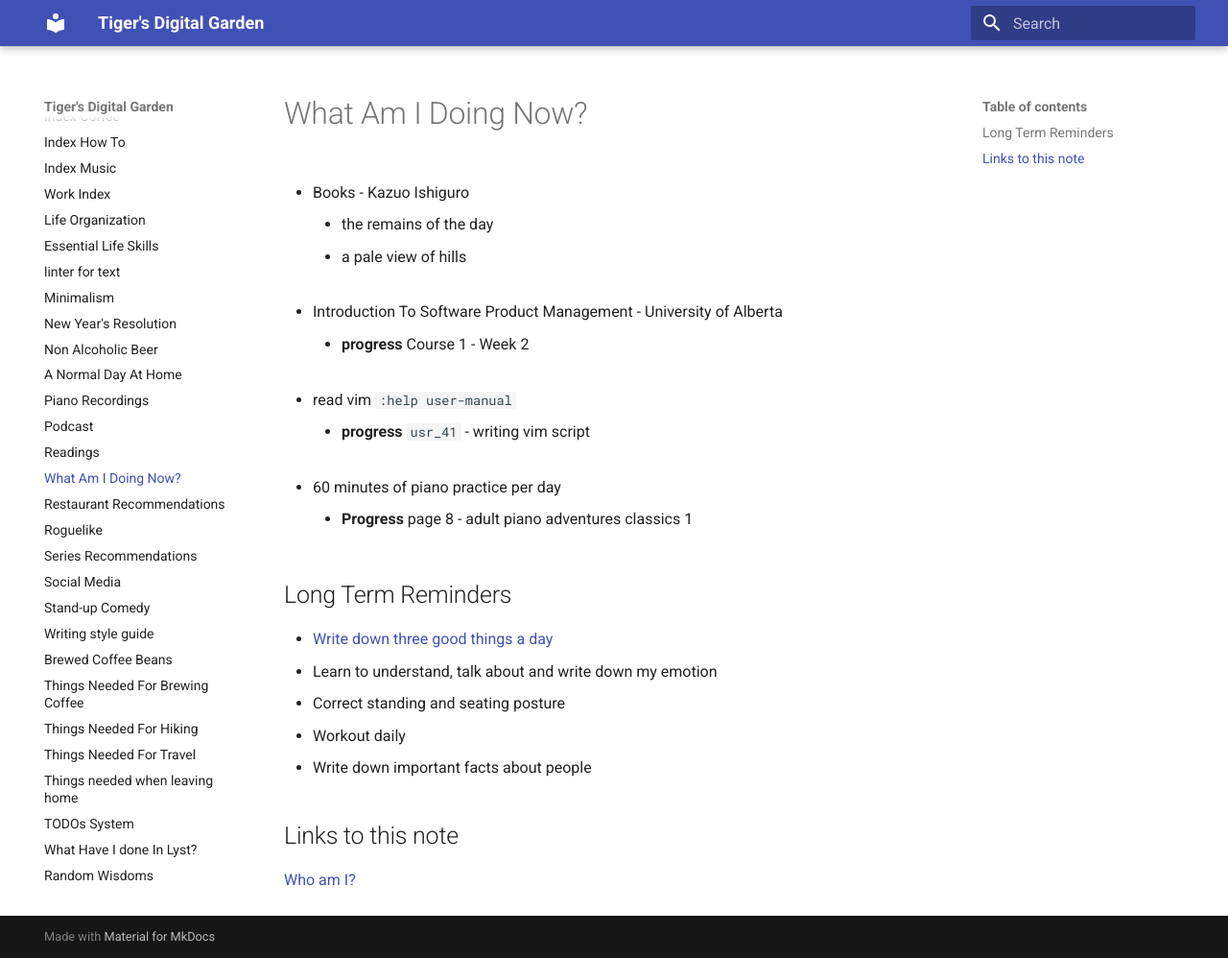
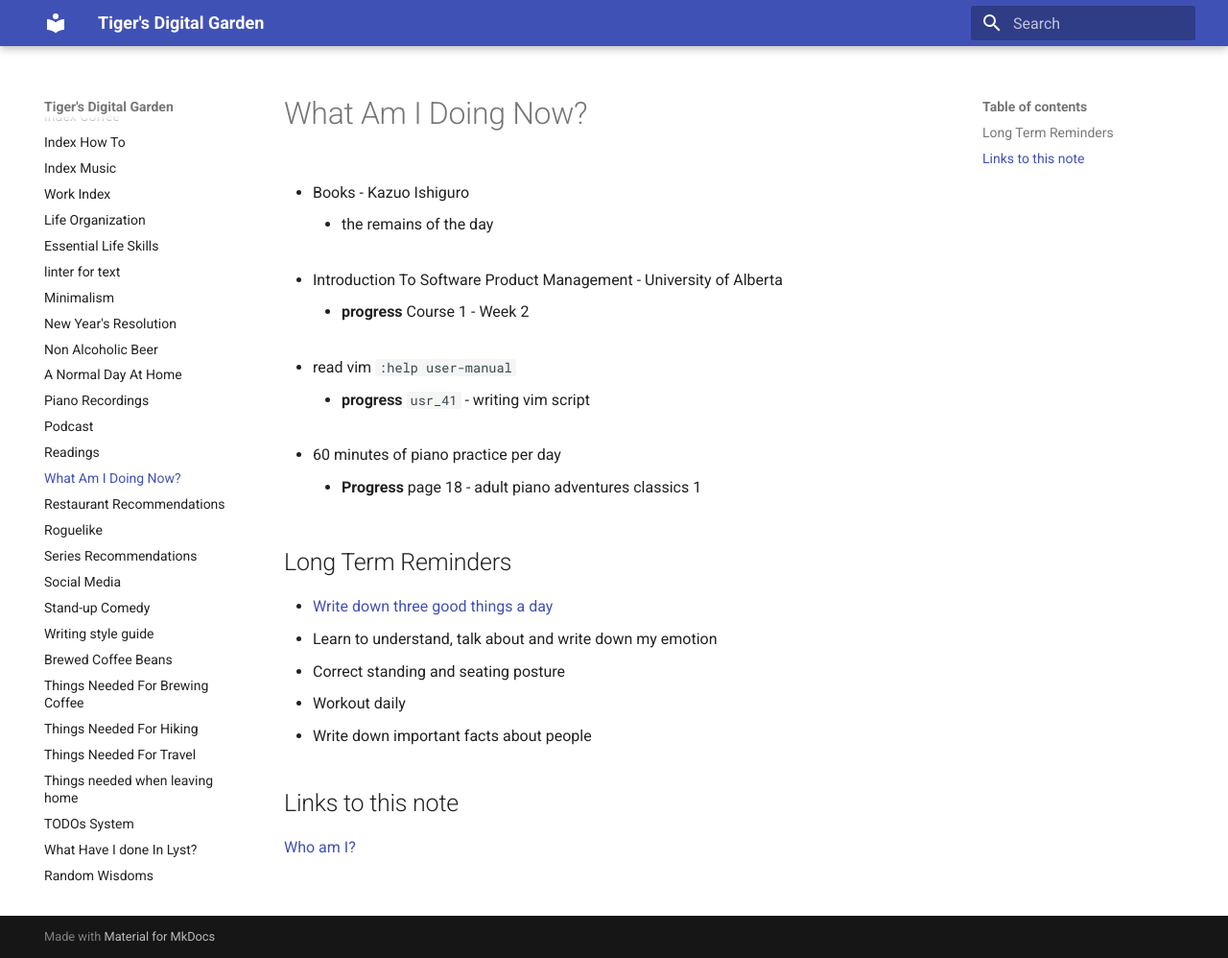
Before and after one commit to ynotstartups/notes, an MkDocs documentation site: the page built from notes/reminders.md, in a window 1280 px wide and 998 px high. Shown: the whole window at 96% size. Built offline with MkDocs 1.6.1 and Material for MkDocs 9.7.7, drawn with Linux system fonts in a browser that asks for light colours.

Commit message:
update Progress

```diff
--- a/notes/reminders.md
+++ b/notes/reminders.md
@@ -3,7 +3,6 @@
 - Books - Kazuo Ishiguro
 
   - the remains of the day
-  - a pale view of hills
 
 - Introduction To Software Product Management - University of Alberta
 
@@ -15,7 +14,7 @@
 
 - 60 minutes of piano practice per day
 
-  - **Progress** page 8 - adult piano adventures classics 1
+  - **Progress** page 18 - adult piano adventures classics 1
 
 ## Long Term Reminders
 
```
